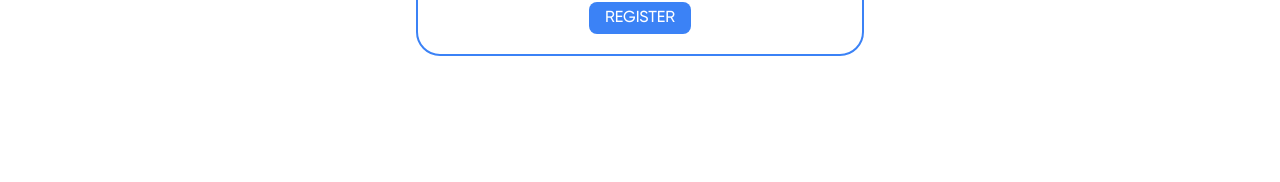
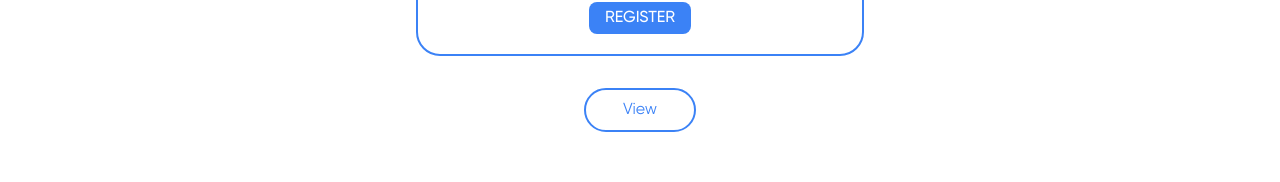
Before and after one commit to Aleksandr2905/eliftech-frontend, a React (Vite) app: page /register/1 in a window 1280 px wide. Shown: the part 434-616 px from the top of the page. Built offline with nearby package versions, Linux system fonts and the light colour scheme.

Commit message:
update form

```diff
--- a/src/components/Form/Form.tsx
+++ b/src/components/Form/Form.tsx
@@ -1,7 +1,7 @@
 import { useEffect, useState } from "react";
 
 import { useForm } from "react-hook-form";
-import { useParams } from "react-router-dom";
+import { Link, useParams } from "react-router-dom";
 import { yupResolver } from "@hookform/resolvers/yup";
 import DatePicker from "react-datepicker";
 import "react-datepicker/dist/react-datepicker.css";
@@ -128,6 +128,12 @@ export const Form: React.FC = () => {
           {button}
         </button>
       </form>
+      <Link
+        to={`/participants/${id}`}
+        className="flex w-28 justify-center mx-auto mt-8 border-2 border-blue-500 rounded-3xl px-6 py-2 text-blue-500 font-gilroyRegular text-base hover:text-white hover:bg-blue-500 transition-all duration-300"
+      >
+        View
+      </Link>
     </div>
   );
 };
```
